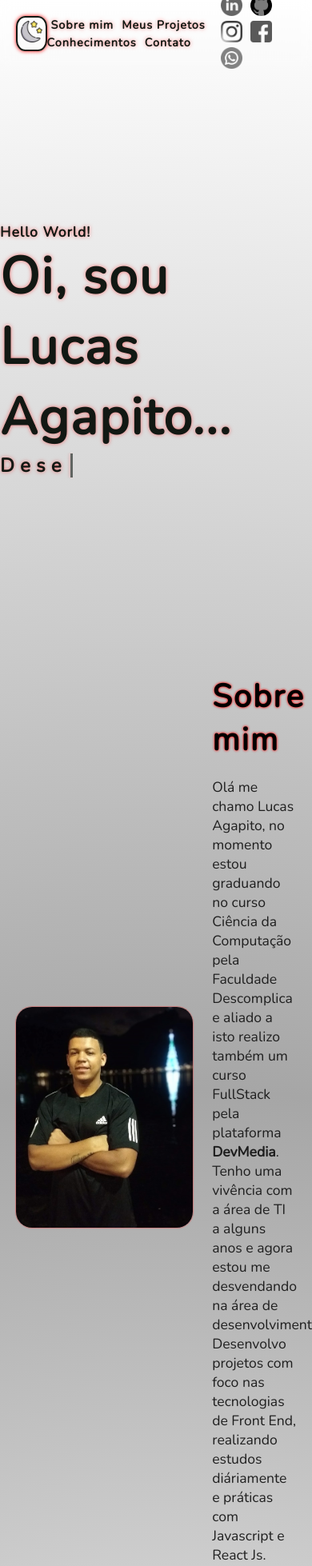
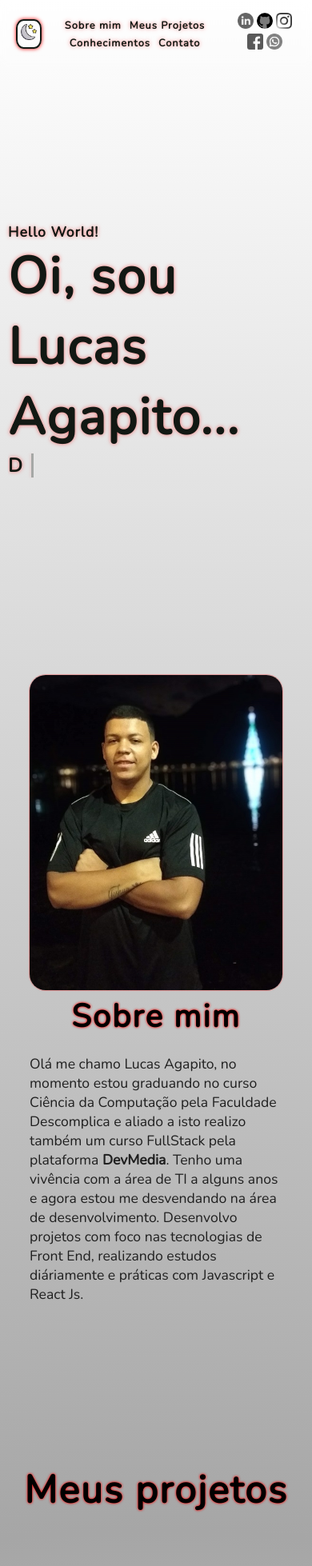
Before and after one commit to lucasagapitosilva/meuportifolio, a React (Create React App) app: page / in a window 390 px wide. Shown: the top 1958 px of the page at 80% size. Built offline with nearby package versions, Linux system fonts and the light colour scheme.

Commit message:
Finalizado a parte de reponsividade

```diff
--- a/src/Componentes/Banner/style.css
+++ b/src/Componentes/Banner/style.css
@@ -150,3 +150,10 @@
 }
 
 /*End light mode*/
+
+
+@media screen and (max-width: 768px) {
+    .containerBanner{
+        margin: 0 10px;
+    }
+}
--- a/src/Componentes/CardConhecimentos/style.css
+++ b/src/Componentes/CardConhecimentos/style.css
@@ -62,14 +62,27 @@
 /*End light mode*/
 
 
-@media (max-width: 1024px) {
+@media screen and (max-width: 1024px) {
+
+    .containerTechCardDark {
+        display: flex;
+        flex-wrap: wrap;
+        width: 400px;
+    }
+
+    .containerTechCardLight {
+        display: flex;
+        flex-wrap: wrap;
+        width: 400px;
+    }
+
     .cardInfoDark {
-        font-size: 0.9rem;
+        font-size: 1em;
         padding-top: 1.5rem;
     }
 
     .cardInfoLight {
-        font-size: 0.9rem;
+        font-size: 1em;
         padding-top: 1.5rem;
     }
 }
--- a/src/Componentes/Cards/style.css
+++ b/src/Componentes/Cards/style.css
@@ -2,9 +2,12 @@
     margin-right: 30px;
 }
 
+.links {
+    margin: 10px auto;
+}
+
 .gitLink img,
 .olhoLink img {
-    margin-top: 10px;
     width: 35px;
     background-color: white;
     border-radius: 200px;
@@ -21,9 +24,11 @@
     filter: opacity(1);
 }
 
+
+
 #cardImagem {
-    width: 80%;
-    height: 45%;
+    width: 90%;
+    height: 230px;
     margin: 0 auto;
     border-radius: 5px;
     object-position: 1px;
@@ -36,13 +41,14 @@
     border-radius: 20px;
     box-shadow: 0 0 5px 2px rgba(255, 255, 255, 0.5);
     width: 30%;
-    height: 60vh;
+    height: 550px;
     position: relative;
     display: flex;
     align-items: center;
     flex-direction: column;
     margin: 15px 14px;
     transition: all 1s;
+    padding: 0 5px;
 }
 
 .containerCardDark:hover {
@@ -62,8 +68,8 @@
 #cardInformacaoDark {
     color: #9d9d9d;
     font-size: 1.1rem;
-    margin: 12px 0;
     font-weight: 600;
+    margin: 10px auto;
 }
 
 #cardTechDark {
@@ -82,13 +88,14 @@
     border-radius: 20px;
     box-shadow: 0 0 1px 1px rgba(255, 0, 0, 0.5);
     width: 30%;
-    height: 60vh;
+    height: 550px;
     position: relative;
     display: flex;
     align-items: center;
     flex-direction: column;
     margin: 15px 14px;
     transition: all 1s;
+    padding: 0 5px;
 }
 
 .containerCardLight:hover {
@@ -108,8 +115,8 @@
 #cardInformacaoLight {
     color: #1f1f1f;
     font-size: 1.1rem;
-    margin: 12px 0;
     font-weight: 600;
+    margin: 10px auto;
 }
 
 #cardTechLight {
@@ -122,32 +129,15 @@
 /*End light mode*/
 
 
-@media (max-width: 1024px) {
-    #cardImagem {
-        height: 35%;
-    }
-
-    .containerCardDark {
-        height: 50vh;
-    }
-
-    #cardInformacaoDark {
-        font-size: 1rem;
-    }
-
-    #cardTechDark {
-        font-size: 0.9rem;
-    }
-
-    .containerCardLight {
-        height: 50vh;
-    }
-
-    #cardInformacaoLight {
-        font-size: 1rem;
-    }
-
-    #cardTechLight {
-        font-size: 0.9rem
+@media screen and (max-width: 900px) {
+    .containerCardLight, .containerCardDark {
+        width: 45%;
+        height: 500px;
     }
 }
+
+@media screen and (max-width: 600px) {
+    .containerCardDark, .containerCardLight {
+        width: 100%;
+    }
+}
--- a/src/Componentes/MeusProjetos/style.css
+++ b/src/Componentes/MeusProjetos/style.css
@@ -34,20 +34,3 @@
 }
 
 /*End light mode*/
-
-
-@media (max-width: 1024px) {
-    #containerProjetos {
-        width: 90%;
-    }
-}
-
-@media (max-width: 768px) {
-    .projectsLight h3 {
-        font-size: 3rem;
-        margin-bottom: 50px;
-        text-shadow: 0px 0px 3px rgba(255, 0, 0, 0.5), 0px 0px 3px rgba(255, 0, 0, 0.5), 0px 0px 3px rgba(255, 0, 0, 0.5);
-        position: relative;
-        letter-spacing: 2px;
-    }
-}
--- a/src/Componentes/SobreMim/style.css
+++ b/src/Componentes/SobreMim/style.css
@@ -76,19 +76,24 @@
 
 
 @media (max-width: 768px) {
-    .textDark h3 {
+    .textDark h3, .textLight h3 {
+        text-align: center;
         font-size: 2.5rem;
     }
 
-    .textDark p {
+    .textDark p, .textLight p {
         font-size: 1.1rem;
     }
 
-    .textLight h3 {
-        font-size: 2.5rem;
+    #containerSobre {
+        flex-direction: column;
     }
 
-    .textLight p {
-        font-size: 1.1rem;
+    .textDark, .textLight {
+        width: 90%;
+    }
+
+    .imagemLucas {
+        text-align: center;
     }
 }
--- a/src/Componentes/Topo/style.css
+++ b/src/Componentes/Topo/style.css
@@ -42,7 +42,8 @@ header {
     background-color: white;
 }
 
-.botaoDark img, .botaoLight img {
+.botaoDark img,
+.botaoLight img {
     width: 27px;
     margin: 4px;
 }
@@ -50,11 +51,11 @@ header {
 
 /*Start dark mode*/
 
-.containerNavDark a{
+.containerNavDark a {
     margin: 0 10px;
     text-decoration: none;
     color: #d1d1d1;
-    text-shadow: 0px 0px 5px rgba(255, 255, 255, 0.5), 0px 0px 5px rgba(71, 71, 71, 0.5), 0px 0px 5px rgba(71,71,71, 0.5);
+    text-shadow: 0px 0px 5px rgba(255, 255, 255, 0.5), 0px 0px 5px rgba(71, 71, 71, 0.5), 0px 0px 5px rgba(71, 71, 71, 0.5);
     letter-spacing: 1px;
     font-weight: 600;
     position: relative;
@@ -91,20 +92,21 @@ header {
 .botaoDark {
     background-color: transparent;
     border: 2px solid #d1d1d1;
-    box-shadow: 0px 0px 5px rgba(255, 255, 255, 1), 0px 0px 5px rgba(71, 71, 71, 1), 0px 0px 5px rgba(71,71,71, 1);
+    box-shadow: 0px 0px 5px rgba(255, 255, 255, 1), 0px 0px 5px rgba(71, 71, 71, 1), 0px 0px 5px rgba(71, 71, 71, 1);
     border-radius: 30%;
     cursor: pointer;
 }
+
 /*End dark mode*/
 
 
 
 /*Start light mode*/
-.containerNavLight a{
+.containerNavLight a {
     margin: 0 10px;
     text-decoration: none;
     color: #121813;
-    text-shadow: 0px 0px 5px rgba(255,0,0, 0.5);
+    text-shadow: 0px 0px 5px rgba(255, 0, 0, 0.5);
     letter-spacing: 1px;
     font-weight: 600;
     position: relative;
@@ -115,7 +117,7 @@ header {
     content: '';
     position: absolute;
     width: 0%;
-    border-bottom: 1px solid rgba(255,0,0, 1);
+    border-bottom: 1px solid rgba(255, 0, 0, 1);
     bottom: 0px;
     top: 26px;
     left: 0;
@@ -141,10 +143,11 @@ header {
 .botaoLight {
     background-color: transparent;
     border: 2px solid #121813;
-    box-shadow: 0px 0px 5px rgba(255,0,0, 1);
+    box-shadow: 0px 0px 5px rgba(255, 0, 0, 1);
     border-radius: 30%;
     cursor: pointer;
 }
+
 /*End light mode*/
 
 
@@ -155,15 +158,29 @@ header {
     }
 }
 
-@media (max-width: 768px) {
-    .containerNavDark a{
-        margin: 0 5px;
-        font-size: 0.9rem;
+@media screen and (max-width: 768px) {
+    .containerTopo{
+        text-align: center;
     }
 
-    .containerNavLight a{
+    .containerNavLight a {
         margin: 0 5px;
-        font-size: 0.9rem;
+        font-size: 0.8rem;
     }
 
+    .containerNavDark a {
+        margin: 0 5px;
+        font-size: 0.8rem;
+    }
+
+    .logoSociais {
+        width: 20px;
+        margin: 0 2px;
+    }
+
+    .botaoDark img,
+    .botaoLight img {
+        width: 20px;
+        margin: 4px;
+    }
 }
```
